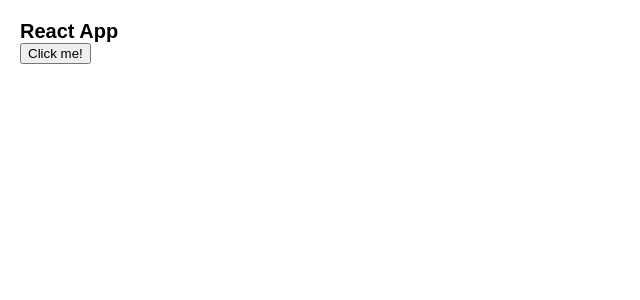
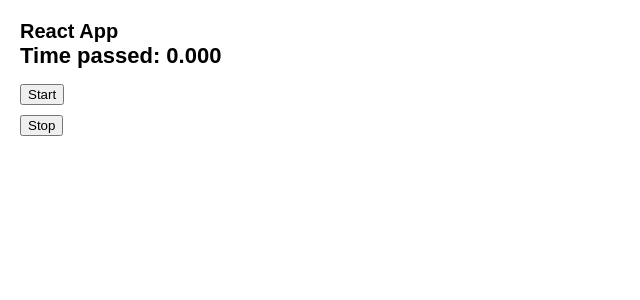
Before and after one commit to shejanNizam/React, a React (Vite) app: page / in a window 1280 px wide. Shown: the top 300 px of the page, without its empty margins (0-640 px from the left). Built offline with nearby package versions, Linux system fonts and the light colour scheme.

Commit message:
useRef Practice

```diff
--- a/src/App.jsx
+++ b/src/App.jsx
@@ -1,10 +1,10 @@
-import Counter from "./components/EscapeHatches/Counter";
+import Stopwatch from "./components/EscapeHatches/Stopwatch";
 
 export default function App() {
   return (
     <>
       <h2>React App</h2>
-      <Counter />
+      <Stopwatch />
     </>
   );
 }
--- /dev/null
+++ b/src/components/EscapeHatches/Stopwatch.jsx
@@ -0,0 +1,34 @@
+import { useRef, useState } from "react";
+
+export default function Stopwatch() {
+  const [startTime, setStartTime] = useState(null);
+  const [now, setNow] = useState(null);
+  let intervalRef = useRef(null);
+
+  const handleStart = () => {
+    console.log("Click");
+    setStartTime(Date.now());
+    setNow(Date.now());
+
+    intervalRef.current = setInterval(() => {
+      setNow(Date.now());
+    }, 10);
+  };
+
+  const handleStop = () => {
+    clearInterval(intervalRef.current);
+  };
+
+  let secondsPassed = 0;
+  if (startTime != null && now != null) {
+    secondsPassed = (now - startTime) / 1000;
+  }
+
+  return (
+    <>
+      <h1>Time passed: {secondsPassed.toFixed(3)} </h1>
+      <button onClick={handleStart}>Start</button>
+      <button onClick={handleStop}>Stop</button>
+    </>
+  );
+}
```
